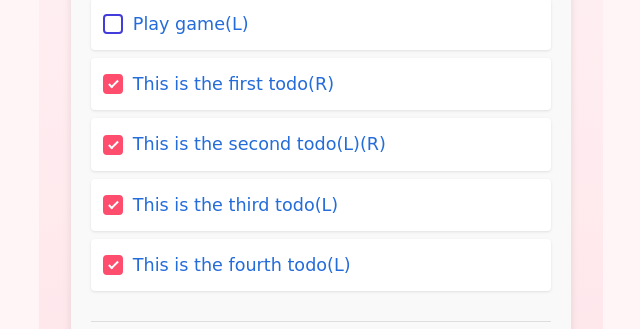
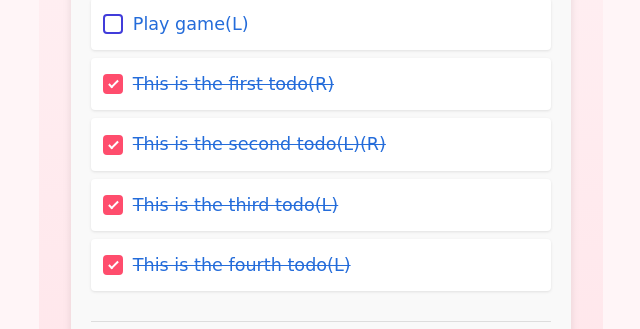
Before and after one commit to tuongvy117d/todoApp, a Vue app in the folder vue-express-ts-jwt/client/: page /newpage in a window 1280 px wide. Shown: the part 363-692 px from the top of the page, without its empty margins (37-677 px from the left). Built offline with nearby package versions, Linux system fonts and the light colour scheme; the HTML template or start-up script is replaced by a standard one.

Commit message:
Enhance todo item display in NewView component by adding strikethrough style for completed tasks and wrapping titles in a span for better formatting

```diff
--- a/vue-express-ts-jwt/client/src/views/NewView.vue
+++ b/vue-express-ts-jwt/client/src/views/NewView.vue
@@ -3,9 +3,11 @@
   <h3 class="greeting">Hello {{ username }}, you have {{ todos.length }} todos</h3>
   <form class="todo-list">
     <div v-for="todo in todos" :key="todo.id" class="todo-item">
-      <label>
+      <label :style="{ textDecoration: todo.completed ? 'line-through' : 'none' }">
         <input type="checkbox" v-model="todo.completed" />
-        {{ todo.title }}
+        <span>
+          {{ todo.title }}
+        </span>
         <span v-if="todo.categories.includes('Learning')">(L)</span>
         <span v-if="todo.categories.includes('Random')">(R)</span>
       </label>
```
